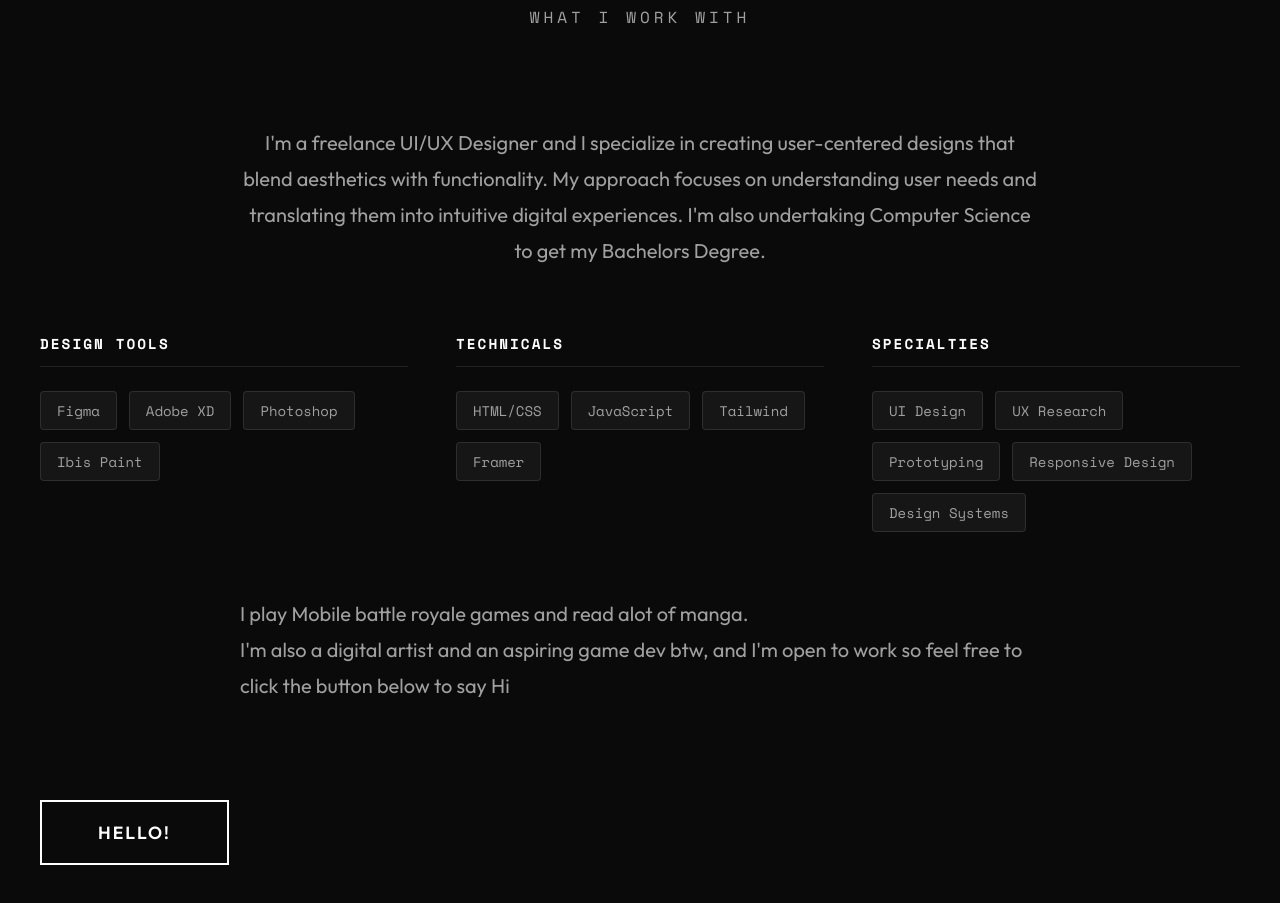
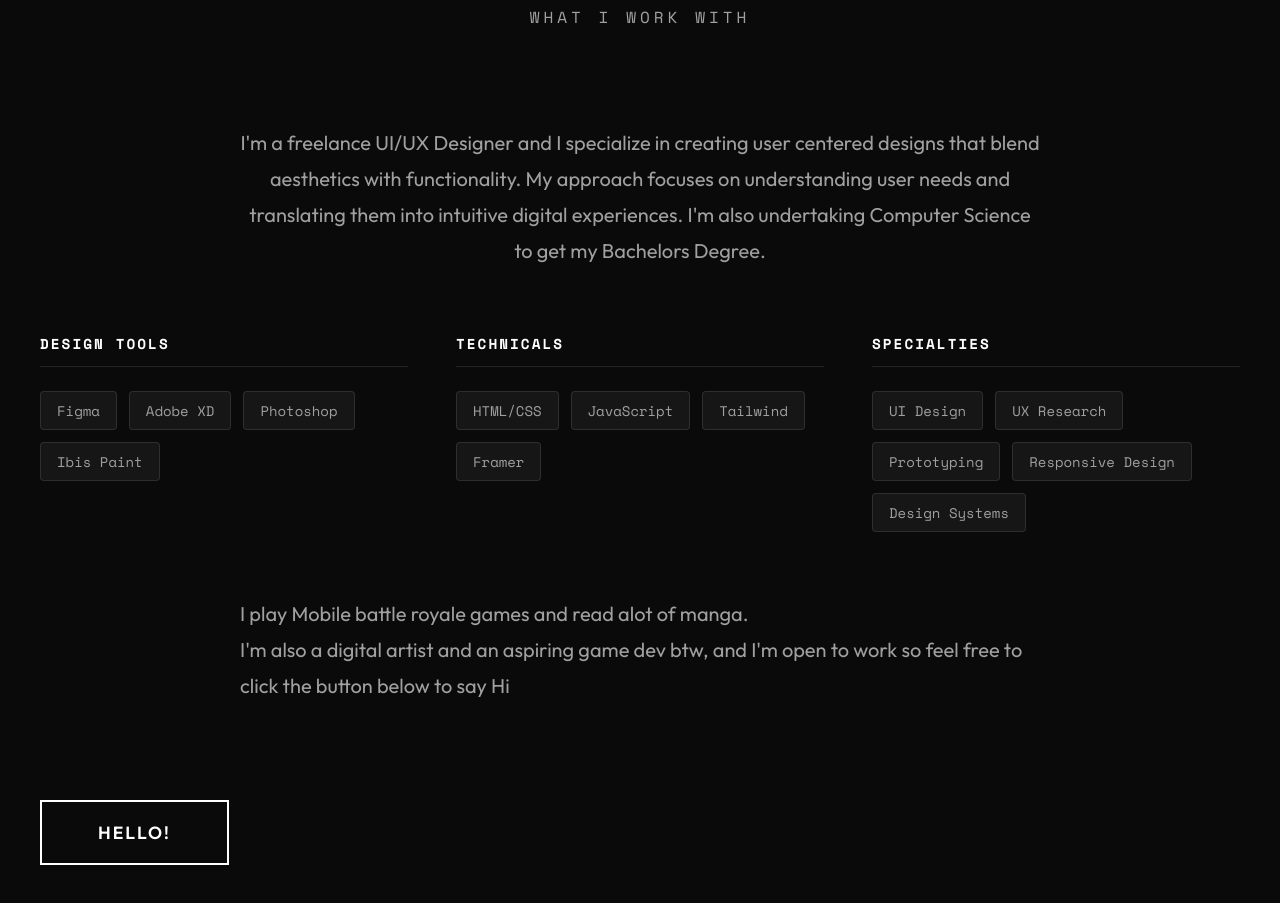
Before and after one commit to abuelosolos/Portfolio, a website: page index.html in a window 1280 px wide. Shown: the part 1060-1963 px from the top of the page. Drawn offline with nearby package versions, Linux system fonts and the light colour scheme.

Commit message:
1 change

```diff
--- a/index.html
+++ b/index.html
@@ -82,7 +82,7 @@
 
             <div class="about-content">
                 <p class="about-description">
-                    I'm a freelance UI/UX Designer and I specialize in creating user-centered designs that blend aesthetics with functionality.
+                    I'm a freelance UI/UX Designer and I specialize in creating user centered designs that blend aesthetics with functionality.
                     My approach focuses on understanding user needs and translating them into intuitive digital experiences.
                     I'm also undertaking Computer Science to get my Bachelors Degree.
                 </p>
```
